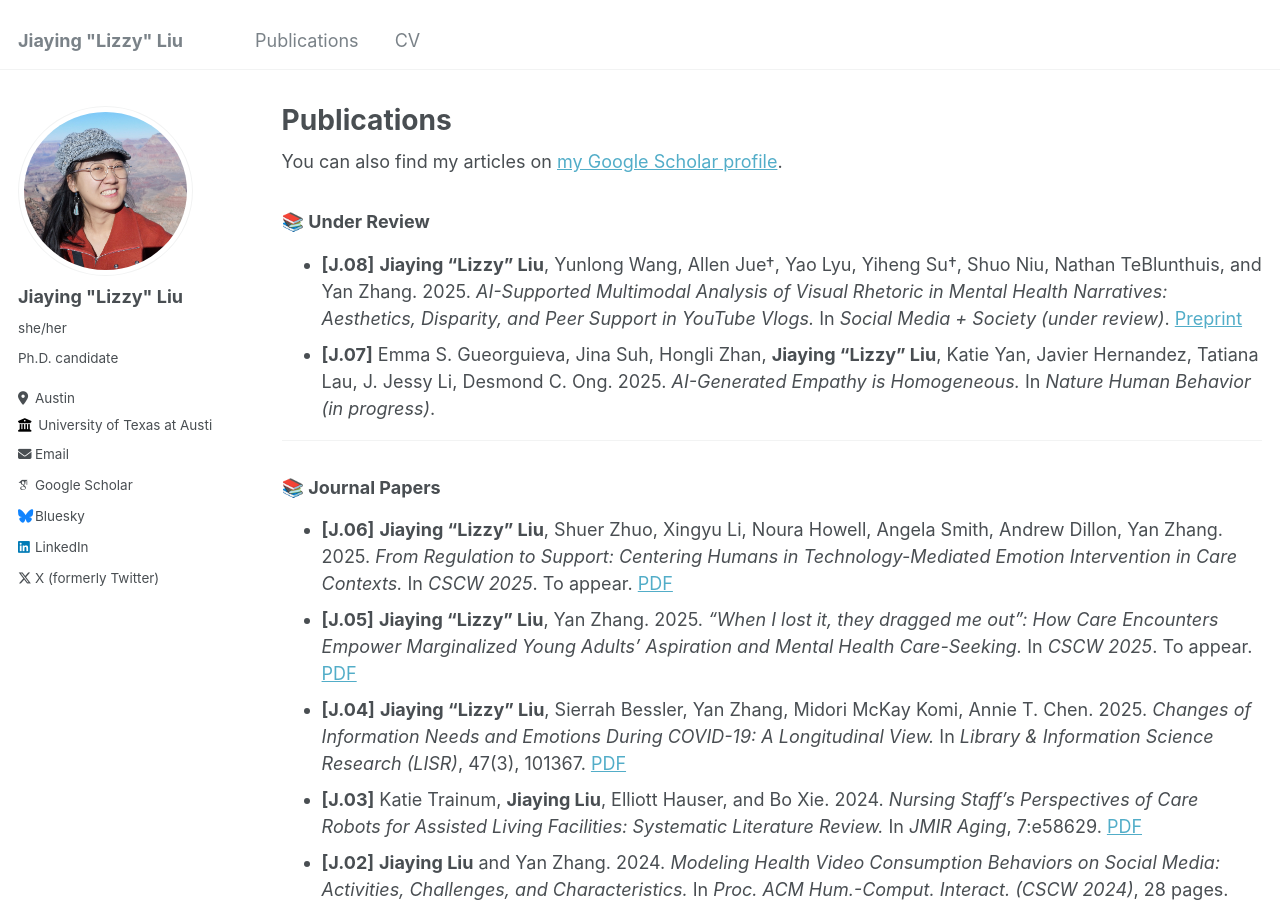
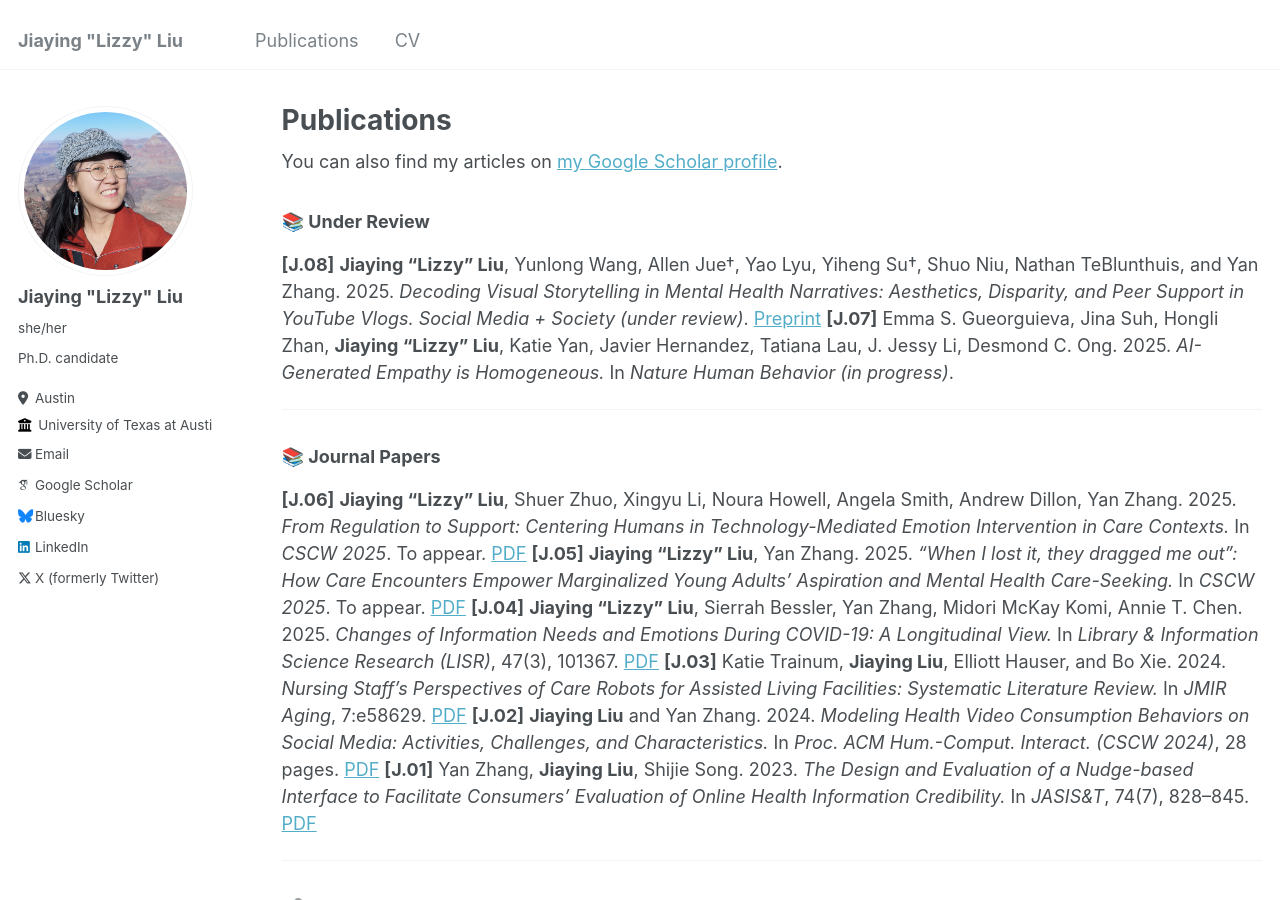
Before and after one commit to lizzyliu666/lizzyliu666.github.io, a Jekyll site: the page built from _pages/publications.md, in a window 1280 px wide and 900 px high. Built offline with Jekyll 4.4.1, drawn with Linux system fonts in a browser that asks for light colours; some web fonts are replaced.

Commit message:
Update publication entries in publications.md

```diff
--- a/_pages/publications.md
+++ b/_pages/publications.md
@@ -18,23 +18,24 @@ author_profile: true
 {% endcomment %}
 
 ### 📚 Under Review
-- **[J.08]** **Jiaying "Lizzy" Liu**, Yunlong Wang, Allen Jue†, Yao Lyu, Yiheng Su†, Shuo Niu, Nathan TeBlunthuis, and Yan Zhang. 2025. *AI-Supported Multimodal Analysis of Visual Rhetoric in Mental Health Narratives: Aesthetics, Disparity, and Peer Support in YouTube Vlogs.* In *Social Media + Society (under review)*. [Preprint](https://arxiv.org/abs/2502.20658)
-- **[J.07]** Emma S. Gueorguieva, Jina Suh, Hongli Zhan, **Jiaying "Lizzy" Liu**, Katie Yan, Javier Hernandez, Tatiana Lau, J. Jessy Li, Desmond C. Ong. 2025. *AI-Generated Empathy is Homogeneous.* In *Nature Human Behavior (in progress)*.
+**[J.08]** **Jiaying "Lizzy" Liu**, Yunlong Wang, Allen Jue†, Yao Lyu, Yiheng Su†, Shuo Niu, Nathan TeBlunthuis, and Yan Zhang. 2025. *Decoding Visual Storytelling in Mental Health Narratives: Aesthetics, Disparity, and Peer Support
+in YouTube Vlogs.* *Social Media + Society (under review)*. [Preprint](https://arxiv.org/abs/2502.20658)
+**[J.07]** Emma S. Gueorguieva, Jina Suh, Hongli Zhan, **Jiaying "Lizzy" Liu**, Katie Yan, Javier Hernandez, Tatiana Lau, J. Jessy Li, Desmond C. Ong. 2025. *AI-Generated Empathy is Homogeneous.* In *Nature Human Behavior (in progress)*.
 
 ---
 
 ### 📚 Journal Papers
-- **[J.06]** **Jiaying "Lizzy" Liu**, Shuer Zhuo, Xingyu Li, Noura Howell, Angela Smith, Andrew Dillon, Yan Zhang. 2025. *From Regulation to Support: Centering Humans in Technology-Mediated Emotion Intervention in Care Contexts.* In *CSCW 2025*. To appear. [PDF](https://arxiv.org/pdf/2504.12614)
-- **[J.05]** **Jiaying "Lizzy" Liu**, Yan Zhang. 2025. *"When I lost it, they dragged me out": How Care Encounters Empower Marginalized Young Adults' Aspiration and Mental Health Care-Seeking.* In *CSCW 2025*. To appear. [PDF](http://arxiv.org/abs/2502.11277)
-- **[J.04]** **Jiaying "Lizzy" Liu**, Sierrah Bessler, Yan Zhang, Midori McKay Komi, Annie T. Chen. 2025. *Changes of Information Needs and Emotions During COVID-19: A Longitudinal View.* In *Library & Information Science Research (LISR)*, 47(3), 101367. [PDF](https://www.sciencedirect.com/science/article/pii/S0740818825000283)
-- **[J.03]** Katie Trainum, **Jiaying Liu**, Elliott Hauser, and Bo Xie. 2024. *Nursing Staff's Perspectives of Care Robots for Assisted Living Facilities: Systematic Literature Review.* In *JMIR Aging*, 7:e58629. [PDF](https://doi.org/10.2196/58629)
-- **[J.02]** **Jiaying Liu** and Yan Zhang. 2024. *Modeling Health Video Consumption Behaviors on Social Media: Activities, Challenges, and Characteristics.* In *Proc. ACM Hum.-Comput. Interact. (CSCW 2024)*, 28 pages. [PDF](https://arxiv.org/pdf/2311.09040.pdf)
-- **[J.01]** Yan Zhang, **Jiaying Liu**, Shijie Song. 2023. *The Design and Evaluation of a Nudge-based Interface to Facilitate Consumers' Evaluation of Online Health Information Credibility.* In *JASIS&T*, 74(7), 828–845. [PDF](https://doi.org/10.1002/asi.24759)
+**[J.06]** **Jiaying "Lizzy" Liu**, Shuer Zhuo, Xingyu Li, Noura Howell, Angela Smith, Andrew Dillon, Yan Zhang. 2025. *From Regulation to Support: Centering Humans in Technology-Mediated Emotion Intervention in Care Contexts.* In *CSCW 2025*. To appear. [PDF](https://arxiv.org/pdf/2504.12614)
+**[J.05]** **Jiaying "Lizzy" Liu**, Yan Zhang. 2025. *"When I lost it, they dragged me out": How Care Encounters Empower Marginalized Young Adults' Aspiration and Mental Health Care-Seeking.* In *CSCW 2025*. To appear. [PDF](http://arxiv.org/abs/2502.11277)
+**[J.04]** **Jiaying "Lizzy" Liu**, Sierrah Bessler, Yan Zhang, Midori McKay Komi, Annie T. Chen. 2025. *Changes of Information Needs and Emotions During COVID-19: A Longitudinal View.* In *Library & Information Science Research (LISR)*, 47(3), 101367. [PDF](https://www.sciencedirect.com/science/article/pii/S0740818825000283)
+**[J.03]** Katie Trainum, **Jiaying Liu**, Elliott Hauser, and Bo Xie. 2024. *Nursing Staff's Perspectives of Care Robots for Assisted Living Facilities: Systematic Literature Review.* In *JMIR Aging*, 7:e58629. [PDF](https://doi.org/10.2196/58629)
+**[J.02]** **Jiaying Liu** and Yan Zhang. 2024. *Modeling Health Video Consumption Behaviors on Social Media: Activities, Challenges, and Characteristics.* In *Proc. ACM Hum.-Comput. Interact. (CSCW 2024)*, 28 pages. [PDF](https://arxiv.org/pdf/2311.09040.pdf)
+**[J.01]** Yan Zhang, **Jiaying Liu**, Shijie Song. 2023. *The Design and Evaluation of a Nudge-based Interface to Facilitate Consumers' Evaluation of Online Health Information Credibility.* In *JASIS&T*, 74(7), 828–845. [PDF](https://doi.org/10.1002/asi.24759)
 
 ---
 
 ### 🎤 Peer-reviewed Conference Papers
-- **[C.05]** **Jiaying "Lizzy" Liu**, Yiheng Su†, and Praneel Seth†. 2025. *From Pixels to Concepts: How AI interprets Visual Concepts in Social Media Videos? A Case Study of Mental Health YouTube Shorts.* In *Association for Information Science & Technology Annual Meeting (ASIS&T' 25), November 14-18, 2025, Washington DC, USA*, 10 pages.
+**[C.05]** **Jiaying "Lizzy" Liu**, Yiheng Su†, and Praneel Seth†. 2025. *From Pixels to Concepts: How AI interprets Visual Concepts in Social Media Videos? A Case Study of Mental Health YouTube Shorts.* In *Association for Information Science & Technology Annual Meeting (ASIS&T' 25), November 14-18, 2025, Washington DC, USA*, 10 pages.
 
 **[C.04]** **Jiaying "Lizzy" Liu**,, Yan Zhang. 2024. *Video-Mediated Emotion Disclosure: Expressions of Fear, Sadness, and Joy by People with Schizophrenia on YouTube.* In *Association for Information Science & Technology Annual Meeting (ASIS&T' 25), November 14-18, 2025, Washington DC, USA*, 10 pages. [pdf]
 
```
